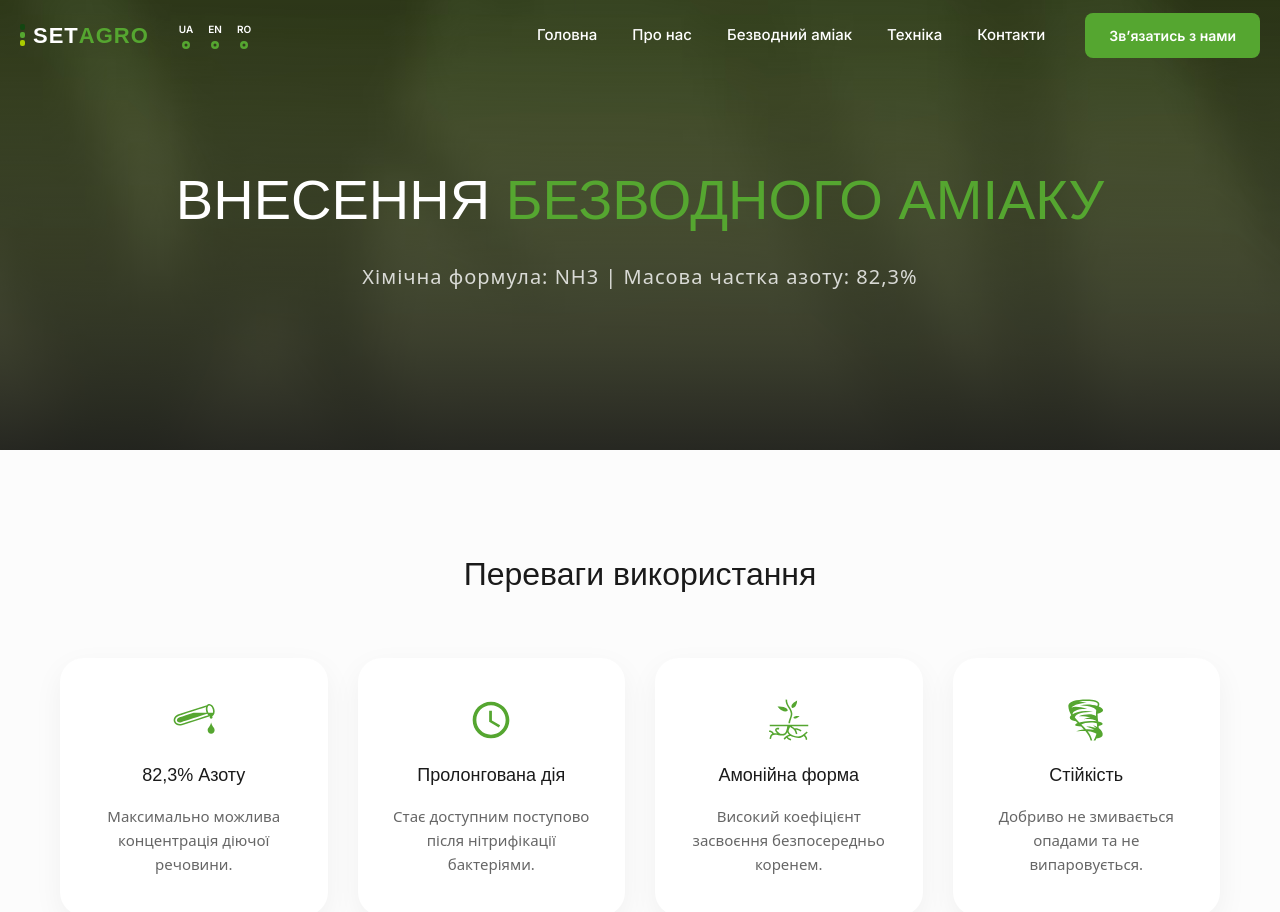
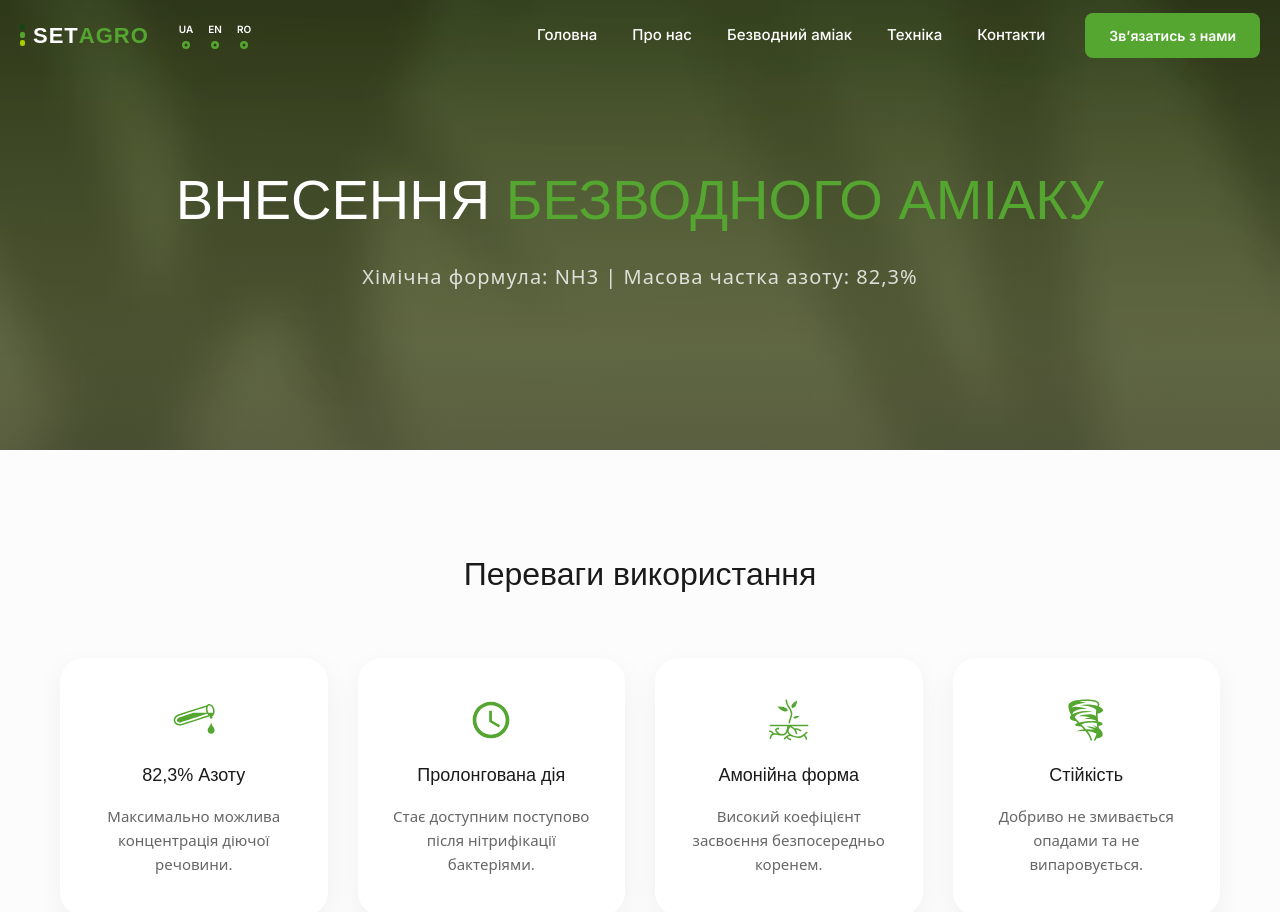
Before and after one commit to dmytro-serhiienko/setagro, a Next.js app: page /ammonia in a window 1280 px wide. Shown: the top 912 px of the page. Built offline with nearby package versions, Linux system fonts and the light colour scheme; a web font is replaced by a local one.

Commit message:
fix color

```diff
--- a/app/ammonia/Ammonia.module.css
+++ b/app/ammonia/Ammonia.module.css
@@ -30,7 +30,7 @@
   background: linear-gradient(
     to bottom,
     rgba(0, 0, 0, 0.1),
-    rgba(26, 26, 26, 0.9)
+    rgba(26, 26, 26, 0.5)
   );
 }
 
--- a/app/contacts/Contacts.module.css
+++ b/app/contacts/Contacts.module.css
@@ -20,7 +20,7 @@
   background: linear-gradient(
     to bottom,
     rgba(0, 0, 0, 0.1),
-    rgba(26, 26, 26, 0.9)
+    rgba(26, 26, 26, 0.5)
   );
 }
 .container {
--- a/app/equipment/Equipment.module.css
+++ b/app/equipment/Equipment.module.css
@@ -30,7 +30,7 @@
   background: linear-gradient(
     to bottom,
     rgba(0, 0, 0, 0.1),
-    rgba(26, 26, 26, 0.9)
+    rgba(26, 26, 26, 0.5)
   );
 }
 
```
